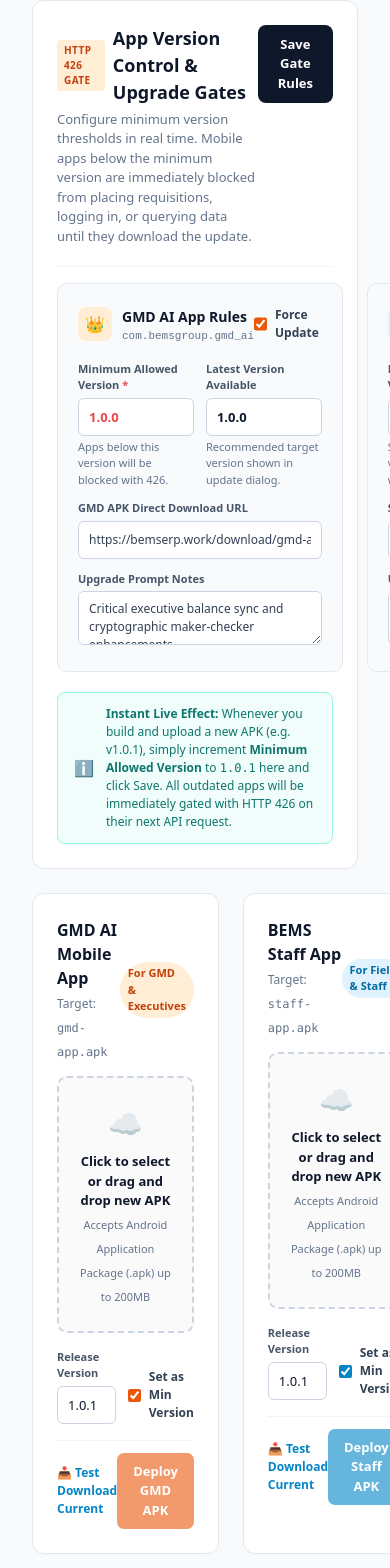
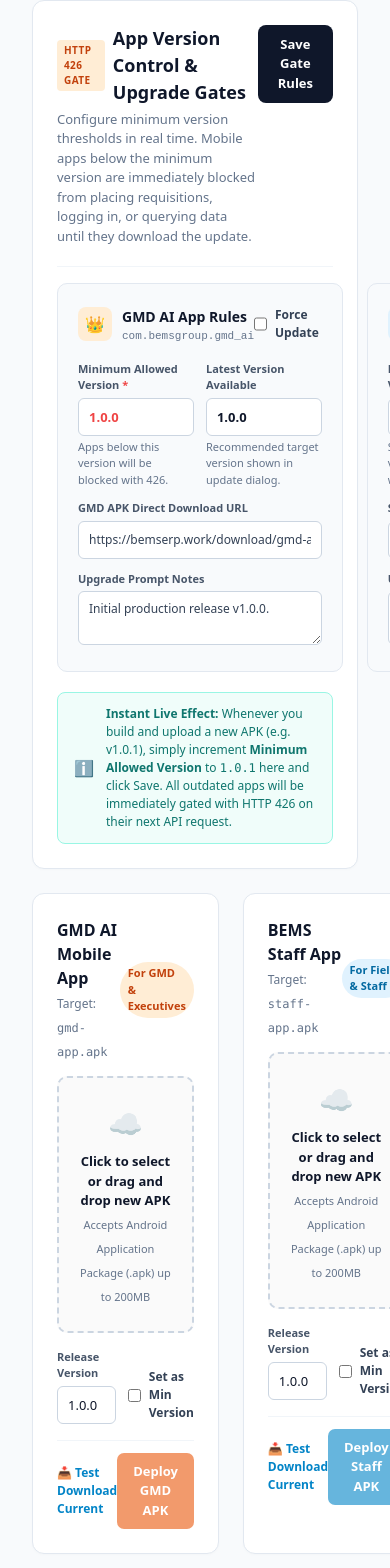
Before and after one commit to bemsfarmsltd/Financial-Management-System, a Next.js app: page /admin/settings/mobile-apps in a window 390 px wide. Shown: the part 278-1846 px from the top of the page. Built offline with nearby package versions, Linux system fonts and the light colour scheme; no server answers.

Commit message:
chore(admin): set mobile apps management default versions and gate states to 1.0.0

```diff
--- a/src/app/admin/settings/mobile-apps/page.tsx
+++ b/src/app/admin/settings/mobile-apps/page.tsx
@@ -35,9 +35,9 @@ export default function MobileAppsManagementPage() {
       packageName: 'com.bemsgroup.gmd_ai',
       minimumAllowedVersion: '1.0.0',
       latestVersionAvailable: '1.0.0',
-      forceUpdate: true,
+      forceUpdate: false,
       directDownloadUrl: 'https://bemserp.work/download/gmd-app.apk',
-      upgradePromptNotes: 'Critical executive balance sync and cryptographic maker-checker enhancements.',
+      upgradePromptNotes: 'Initial production release v1.0.0.',
     },
     STAFF_APP: {
       appId: 'STAFF_APP',
@@ -45,9 +45,9 @@ export default function MobileAppsManagementPage() {
       packageName: 'com.bemsgroup.staff',
       minimumAllowedVersion: '1.0.0',
       latestVersionAvailable: '1.0.0',
-      forceUpdate: true,
+      forceUpdate: false,
       directDownloadUrl: 'https://bemserp.work/download/staff-app.apk',
-      upgradePromptNotes: 'Streamlined expenditure requisitions, offline drafts and receipt uploads.',
+      upgradePromptNotes: 'Initial production release v1.0.0.',
     },
   });
 
@@ -59,13 +59,13 @@ export default function MobileAppsManagementPage() {
   // Upload states
   const [uploadingGmd, setUploadingGmd] = useState(false);
   const [gmdFile, setGmdFile] = useState<File | null>(null);
-  const [gmdVersion, setGmdVersion] = useState('1.0.1');
-  const [gmdApplyMin, setGmdApplyMin] = useState(true);
+  const [gmdVersion, setGmdVersion] = useState('1.0.0');
+  const [gmdApplyMin, setGmdApplyMin] = useState(false);
 
   const [uploadingStaff, setUploadingStaff] = useState(false);
   const [staffFile, setStaffFile] = useState<File | null>(null);
-  const [staffVersion, setStaffVersion] = useState('1.0.1');
-  const [staffApplyMin, setStaffApplyMin] = useState(true);
+  const [staffVersion, setStaffVersion] = useState('1.0.0');
+  const [staffApplyMin, setStaffApplyMin] = useState(false);
 
   const loadData = async () => {
     try {
--- a/src/components/dashboard/gmd/BusinessModules.tsx
+++ b/src/components/dashboard/gmd/BusinessModules.tsx
@@ -3147,21 +3147,21 @@ const initialGates: Record<string, MobileGateItem> = {
     appId: 'GMD_APP',
     appName: 'BEMS GMD Executive Cockpit',
     packageName: 'com.bemsgroup.gmd_ai',
-    minimumAllowedVersion: '1.0.1',
-    latestVersionAvailable: '1.0.1',
-    forceUpdate: true,
+    minimumAllowedVersion: '1.0.0',
+    latestVersionAvailable: '1.0.0',
+    forceUpdate: false,
     directDownloadUrl: 'https://bemserp.work/download/gmd-app.apk',
-    upgradePromptNotes: 'Critical executive balance sync and cryptographic maker-checker enhancements.',
+    upgradePromptNotes: 'Initial production release v1.0.0.',
   },
   STAFF_APP: {
     appId: 'STAFF_APP',
     appName: 'BEMS Staff Portal',
     packageName: 'com.bemsgroup.staff',
-    minimumAllowedVersion: '1.0.1',
-    latestVersionAvailable: '1.0.1',
-    forceUpdate: true,
+    minimumAllowedVersion: '1.0.0',
+    latestVersionAvailable: '1.0.0',
+    forceUpdate: false,
     directDownloadUrl: 'https://bemserp.work/download/staff-app.apk',
-    upgradePromptNotes: 'Streamlined expenditure requisitions, offline drafts and receipt uploads.',
+    upgradePromptNotes: 'Initial production release v1.0.0.',
   },
 };
 
@@ -3176,10 +3176,10 @@ export function WorkspaceSettingsModule({ businessName, setNotice, initialSectio
   const [savingGates, setSavingGates] = useState(false);
   const [gmdFile, setGmdFile] = useState<File | null>(null);
   const [staffFile, setStaffFile] = useState<File | null>(null);
-  const [gmdVersion, setGmdVersion] = useState('1.0.1');
-  const [staffVersion, setStaffVersion] = useState('1.0.1');
-  const [gmdApplyMin, setGmdApplyMin] = useState(true);
-  const [staffApplyMin, setStaffApplyMin] = useState(true);
+  const [gmdVersion, setGmdVersion] = useState('1.0.0');
+  const [staffVersion, setStaffVersion] = useState('1.0.0');
+  const [gmdApplyMin, setGmdApplyMin] = useState(false);
+  const [staffApplyMin, setStaffApplyMin] = useState(false);
   const [uploadingGmd, setUploadingGmd] = useState(false);
   const [uploadingStaff, setUploadingStaff] = useState(false);
 
```
